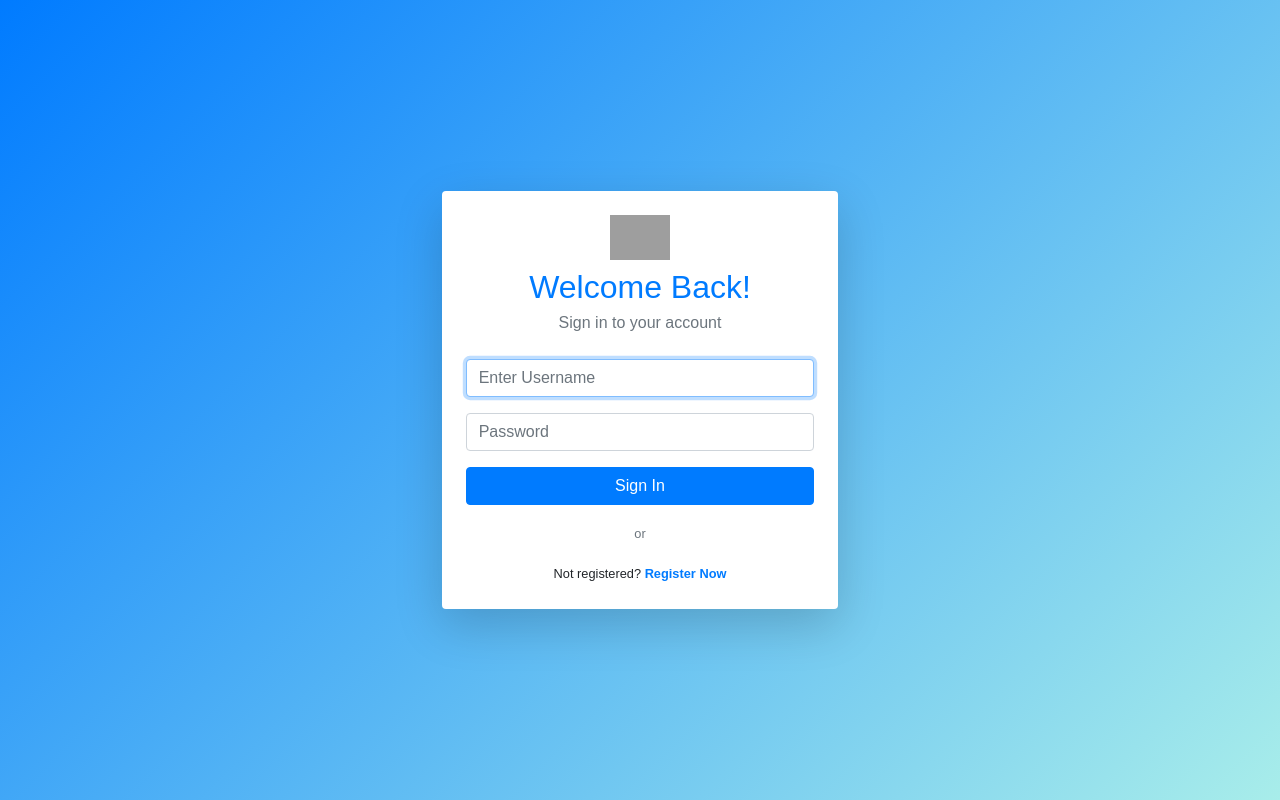
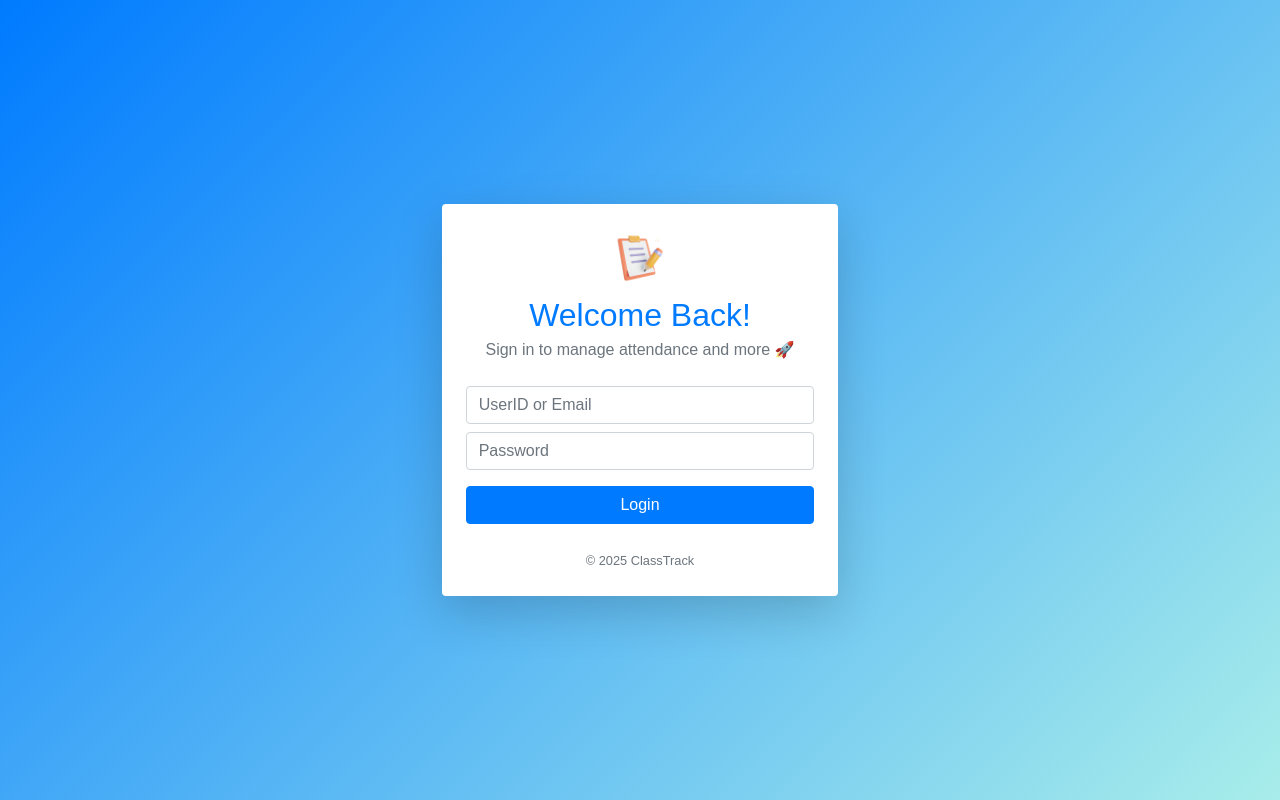
Before and after one commit to sundaramrai/ClassTrack, a Django app: page /signin in a window 1280 px wide. Run offline with Django 5.2, Linux system fonts and the light colour scheme; some libraries are stand-ins or nearby versions; grey boxes are pictures that could not be loaded.

Commit message:
refactor login.html to use static logo image, update form action, and improve text content

```diff
--- a/templates/app/login.html
+++ b/templates/app/login.html
@@ -2,36 +2,31 @@
 {% block title %}ClassTrack - Login{% endblock %}
 {% block body_class %}d-flex align-items-center justify-content-center min-vh-100{% endblock %}
 {% block content %}
+{% load static %}
 <div class="col-12 col-sm-8 col-md-6 col-lg-4">
   <div class="card shadow-lg border-0">
     <div class="card-body p-4">
       <div class="text-center mb-4">
-        <img src="https://cdn3.iconfinder.com/data/icons/design-thinking-3d/256/ClipBoard.png" alt="Logo"
-          style="width:60px;" class="mb-2">
-        <h2 class="fs-3 text-primary mb-1">Welcome Back!</h2>
-        <p class="text-muted mb-0">Sign in to your account</p>
+        <img src="{% static 'images/icon.png' %}" alt="Logo" style="width:60px;" class="mb-2">
+        <h2 class="fs-4 text-primary mb-1">Welcome Back!</h2>
+        <p class="text-muted mb-0">Sign in to manage attendance and more 🚀</p>
       </div>
-      <form action="/signin" method="post" autocomplete="off">
+      <form action="/login" method="post" autocomplete="off">
         {% csrf_token %}
-        <div class="form-group mb-3">
-          <label for="username" class="sr-only">Username</label>
-          <input type="text" class="form-control" id="username" placeholder="Enter Username" name="username" required
-            autofocus>
+        <!-- UserID or Email -->
+        <div class="form-group mb-2">
+          <label for="user" class="sr-only">UserID or Email</label>
+          <input type="text" class="form-control" id="user" placeholder="UserID or Email" name="user" required>
         </div>
-        <div class="form-group mb-3">
+        <!-- Password -->
+        <div class="form-group mb-2">
           <label for="password" class="sr-only">Password</label>
           <input type="password" class="form-control" id="password" placeholder="Password" name="password" required>
         </div>
-        <button class="btn btn-primary btn-block mb-3" type="submit">Sign In</button>
+        <button type="submit" class="btn btn-primary btn-block mt-3">Login</button>
       </form>
-      <div class="text-center mb-3">
-        <span class="text-muted small">or</span>
-      </div>
-      <div class="text-center">
-        <span class="not-member small">
-          Not registered?
-          <a href='/register' class="text-primary font-weight-bold">Register Now</a>
-        </span>
+      <div class="mt-4 text-center">
+        <small class="text-muted">&copy; {{ year|default:"2025" }} ClassTrack</small>
       </div>
     </div>
   </div>
```
